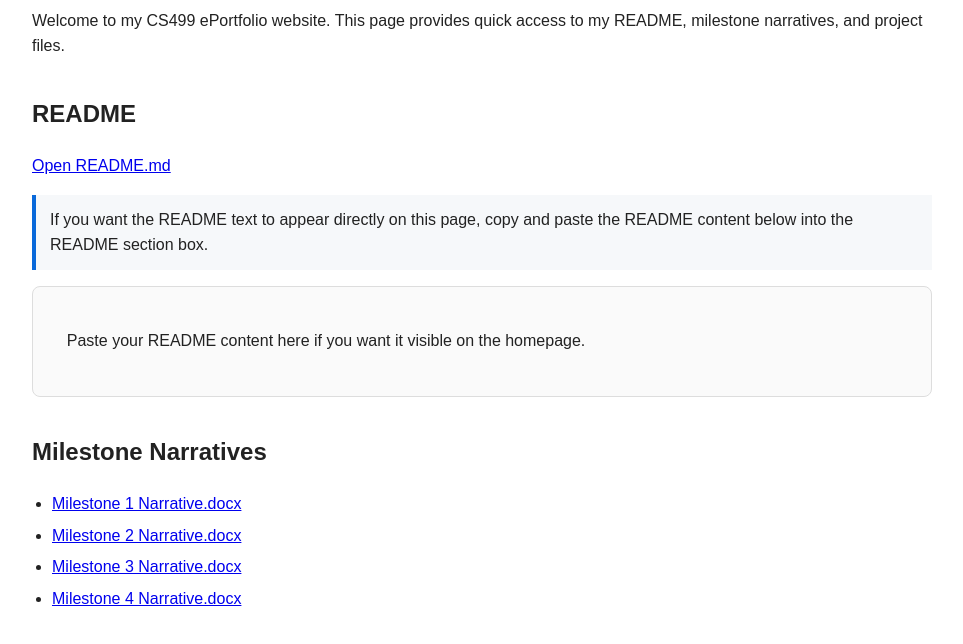
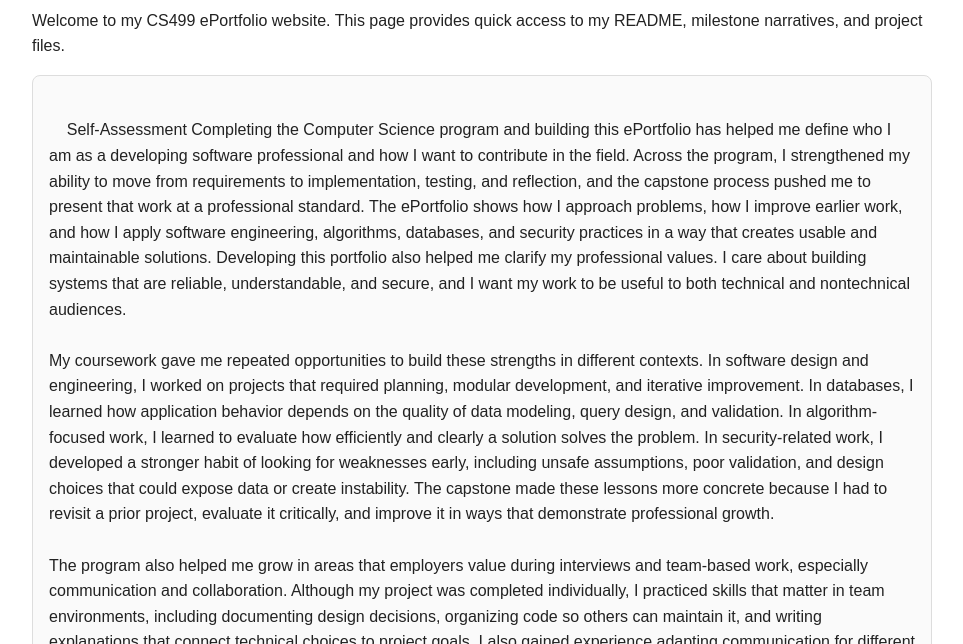
Before and after one commit to danielbeale38/CS499.github.io, a plain HTML site: page index.html in a window 1280 px wide. Shown: the part 113-757 px from the top of the page, without its empty margins (158-1121 px from the left). Drawn offline with Linux system fonts and the light colour scheme.

Commit message:
Enhance ePortfolio with self-assessment content
Added self-assessment and reflections on coursework to the ePortfolio.

```diff
--- a/index.html
+++ b/index.html
@@ -46,17 +46,22 @@
   <h1>Daniel Beale | CS499 ePortfolio</h1>
   <p>Welcome to my CS499 ePortfolio website. This page provides quick access to my README, milestone narratives, and project files.</p>
 
-  <h2>README</h2>
-  <p>
-    <a href="README.md" target="_blank">Open README.md</a>
-  </p>
+  <div class="readme-box">
+    Self-Assessment Completing the Computer Science program and building this ePortfolio has helped me define who I am as a developing software professional and how I want to contribute in the field. Across the program, I strengthened my ability to move from requirements to implementation, testing, and reflection, and the capstone process pushed me to present that work at a professional standard. The ePortfolio shows how I approach problems, how I improve earlier work, and how I apply software engineering, algorithms, databases, and security practices in a way that creates usable and maintainable solutions. Developing this portfolio also helped me clarify my professional values. I care about building systems that are reliable, understandable, and secure, and I want my work to be useful to both technical and nontechnical audiences.
 
-  <div class="note">
-    If you want the README text to appear directly on this page, copy and paste the README content below into the README section box.
-  </div>
+My coursework gave me repeated opportunities to build these strengths in different contexts. In software design and engineering, I worked on projects that required planning, modular development, and iterative improvement. In databases, I learned how application behavior depends on the quality of data modeling, query design, and validation. In algorithm-focused work, I learned to evaluate how efficiently and clearly a solution solves the problem. In security-related work, I developed a stronger habit of looking for weaknesses early, including unsafe assumptions, poor validation, and design choices that could expose data or create instability. The capstone made these lessons more concrete because I had to revisit a prior project, evaluate it critically, and improve it in ways that demonstrate professional growth.
 
-  <div class="readme-box">
-    Paste your README content here if you want it visible on the homepage.
+The program also helped me grow in areas that employers value during interviews and team-based work, especially communication and collaboration. Although my project was completed individually, I practiced skills that matter in team environments, including documenting design decisions, organizing code so others can maintain it, and writing explanations that connect technical choices to project goals. I also gained experience adapting communication for different audiences. In some assignments, the focus was on technical accuracy and implementation detail. In others, I had to explain business needs, constraints, and trade-offs in a way that supports decision making. This is important to me professionally because strong technical work has more impact when it can be clearly explained to instructors, teammates, managers, or clients. Outside the artifacts included in this ePortfolio, I also developed this skill through project discussions, milestone reflections, and revision cycles where I translated feedback into concrete improvements.
+
+My experience in the program strengthened my understanding of data structures and algorithms as practical tools for decision making in software systems. I learned to think about how data is represented, how logic scales, and how design choices affect performance and maintainability. That mindset carried into my capstone enhancements, where I focused on making algorithmic work visible and explainable. I also improved my ability to evaluate trade-offs, such as when to do work in the application layer versus the database layer, and how to design logic that is testable and predictable.
+
+Software engineering and database work are central strengths in this portfolio. Through coursework and capstone revision, I improved my ability to structure applications into clear components, separate concerns, and build code that is easier to maintain over time. I also gained stronger database skills by thinking beyond basic connectivity and retrieval and focusing on integrity, validation, aggregation, and performance. I learned that a well-designed application depends on a well-designed data layer, and that database decisions directly affect usability, reliability, and reporting quality. These experiences helped shape my professional goal of building complete solutions that balance functionality with maintainability and performance.
+
+Security is another area that became more important to me as I progressed through the program. I developed a stronger security mindset by learning to identify vulnerabilities, validate inputs, limit assumptions, and design for predictable failure behavior. I view it as a design responsibility that should be considered from the start. This perspective improved the quality of my capstone work and has become part of how I evaluate software in general. It also supports my employability because organizations need developers who can build features while also protecting data, reducing risk, and recognizing how small design decisions can create larger security problems.
+
+As a whole, the artifacts in this ePortfolio are connected by a common theme of growth through refinement. They represent different areas of computer science, but together they show how I approach software as an integrated discipline. The portfolio demonstrates my development in Software Design and Engineering, Algorithms and Data Structures, and Databases, while also highlighting communication, problem solving, and security awareness across those categories. Each artifact reflects a different part of my skill set, and the accompanying narratives explain how I evaluated the original work, planned improvements, and implemented enhancements that better align with professional expectations. Taken together, these artifacts show the progression from student assignments to stronger portfolio-ready examples that represent my capabilities and readiness to contribute in a computer science role.
+
+This ePortfolio serves as both a record of what I built in the program and a professional introduction to how I think, communicate, and solve problems. It reflects the technical foundation I have developed, the standards I now apply to my work, and the directionI want to continue pursuing as I enter the field. My goal is to bring the same approach shown here to future opportunities: thoughtful design, clear communication, continuous improvement, and practical solutions that create value.
   </div>
 
   <h2>Milestone Narratives</h2>
```
